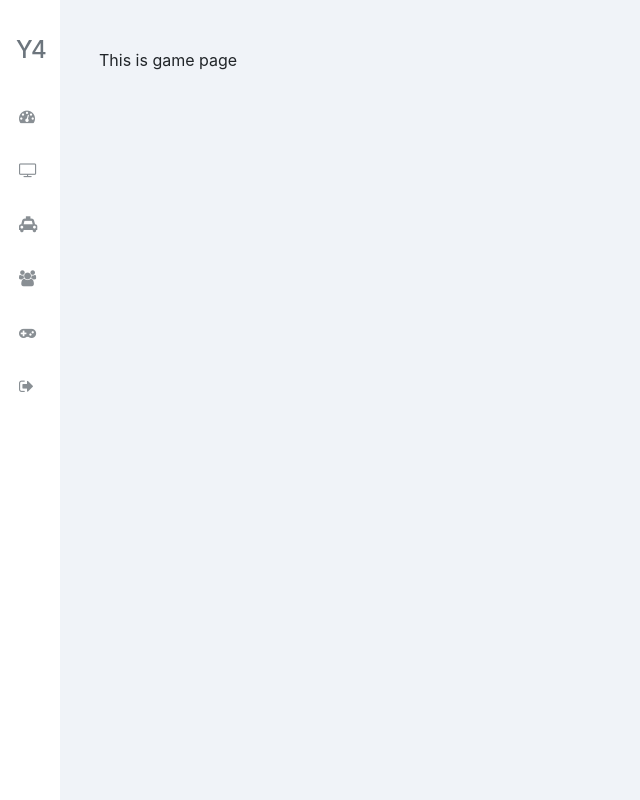
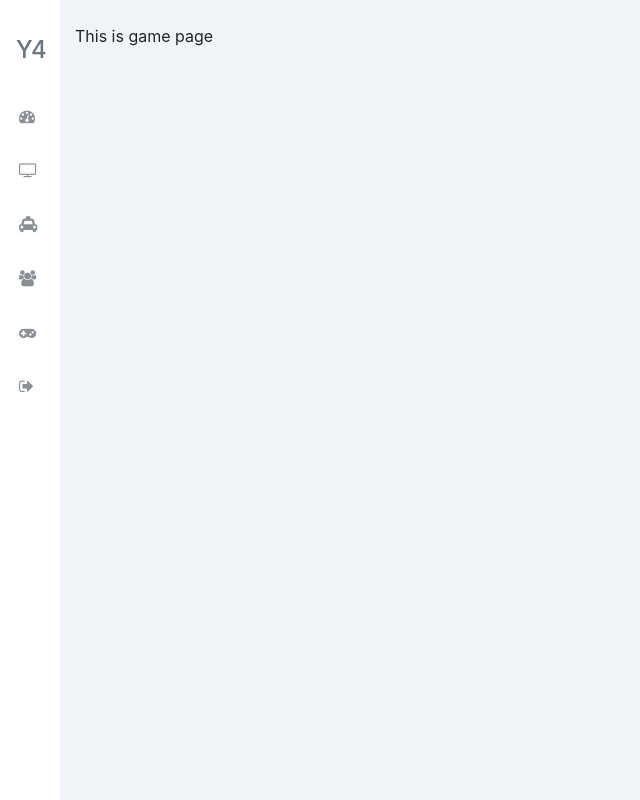
Before and after one commit to SokkunNORN/Y4-React-Final-Semister-1, a React (Create React App) app: page /dashboard/game in a window 1280 px wide. Shown: the whole page, without its empty margins (0-640 px from the left). Built offline with nearby package versions, Linux system fonts and the light colour scheme.

Commit message:
update layout of dashboard

```diff
--- a/src/layouts/Dashboard.js
+++ b/src/layouts/Dashboard.js
@@ -13,13 +13,11 @@ function Dashboard ({ routes }) {
 
                 <div className="contain">
                     <div className="container-fluid mt-4">
-                        <div className="container p-4">
-                            <Switch>
-                                { routes.map((route, i) => (
-                                    <RouteWithSubRoutes key={i} { ...route } />
-                                )) }
-                            </Switch>
-                        </div>
+                        <Switch>
+                            { routes.map((route, i) => (
+                                <RouteWithSubRoutes key={i} { ...route } />
+                            )) }
+                        </Switch>
                     </div>
                 </div>
             </div>
```
